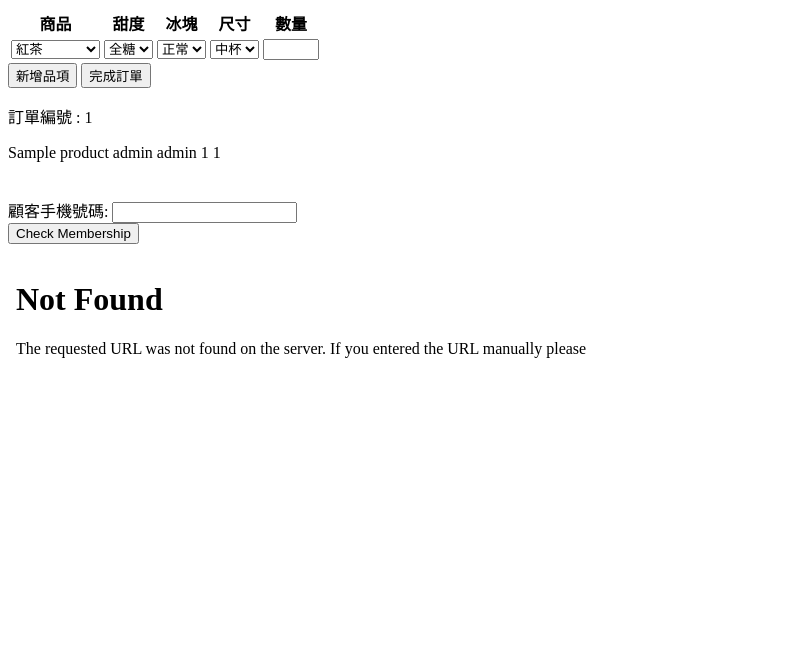
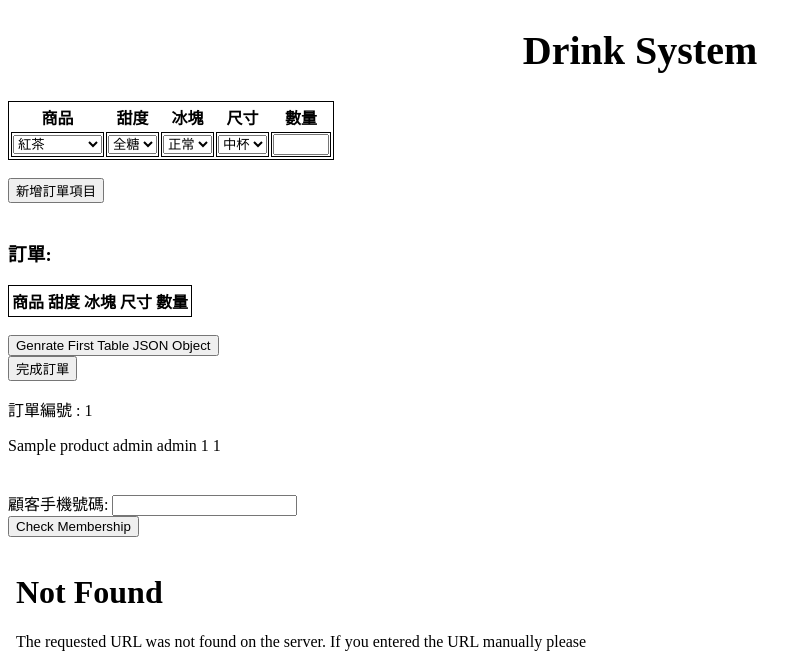
Before and after one commit to mingmin0101/Drinks-System, a Python web app: template system/drink/templates/order.html in a window 1280 px wide. Shown: the top 652 px of the page, without its empty margins (0-812 px from the left). Run offline with Jinja, Linux system fonts and the light colour scheme; the template is opened without the code that fills it: most values are stand-ins (such as "Sample title", 1, 10 or a date in 2020); lists and menus that the app fills with data are empty; some libraries are stand-ins or nearby versions.

Commit message:
version4: function modified(order)

```diff
--- a/system/drink/templates/main_page.html
+++ b/system/drink/templates/main_page.html
@@ -1,6 +1,7 @@
 <!DOCTYPE html>
 <html>
 <head>
+    <title> Drink System </title>
     <style type="text/css">
         .button {
           background-color: #C3B091;
--- a/system/drink/templates/order.html
+++ b/system/drink/templates/order.html
@@ -2,14 +2,92 @@
 <html>
 	<head>
 
-		<title></title>
+		<title>ORDER</title>
+
+        <style>
+        table, td {
+          border: 1px solid black;
+        }
+        h1 {
+          text-align: center;
+          font-size: 40px;
+        }
+        </style>
+        <script type="text/javascript" src="https://ajax.googleapis.com/ajax/libs/jquery/3.2.1/jquery.min.js"></script>
+        <script type="text/javascript">
+            $(function () {
+                $("[id*=btnFirstGenerateJson").click(function () {
+                    var array1 = [];
+                    $("[id*=finalOrder] .DataRow").each(function () {
+                        var amount = $(this).find('td').eq(4).text().trim();
+                        if (!isNaN(amount)) {
+                            var firstTableData = {};
+                            firstTableData.drink = $(this).find('td').eq(0).text().trim();
+                            firstTableData.sugar = $(this).find('td').eq(1).text().trim();
+                            firstTableData.ice = $(this).find('td').eq(2).text().trim();
+                            firstTableData.cupsize = $(this).find('td').eq(3).text().trim();
+                            firstTableData.amount = amount
+                            array1.push(firstTableData);
+                        }
+                    });
+                    alert(JSON.stringify(array1));
+                });
+            })
+
+        </script>
+
+        <script>
+        function addRow() {
+          var table = document.getElementById("orderTable");
+          var row = table.insertRow(-1);
+          var cell1 = row.insertCell(0);
+          var cell2 = row.insertCell(1);
+          var cell3 = row.insertCell(2);
+          var cell4 = row.insertCell(3);
+          var cell5 = row.insertCell(4);
+          cell1.innerHTML = document.getElementById("order_drink").innerHTML
+          cell2.innerHTML = document.getElementById("order_sugar").innerHTML
+          cell3.innerHTML = document.getElementById("order_ice").innerHTML
+          cell4.innerHTML = document.getElementById("order_size").innerHTML
+          cell5.innerHTML = document.getElementById("order_num").innerHTML
+        }
+        function convert() {
+          var table = document.getElementById("finalOrder");
+          var row = table.insertRow(-1);
+          row.className = 'DataRow';
+          var cell1 = row.insertCell(0);
+          var cell2 = row.insertCell(1);
+          var cell3 = row.insertCell(2);
+          var cell4 = row.insertCell(3);
+          var cell5 = row.insertCell(4);
+
+          var selObjDrink = document.getElementById("drink");
+          var selObjSugar = document.getElementById("sugar");
+          var selObjIce = document.getElementById("ice");
+          var selObjSize = document.getElementById("size");
+          var selObjNum = document.getElementById("num_of_drink");
+
+          cell1.innerHTML = selObjDrink.options[selObjDrink.selectedIndex].text;
+          cell2.innerHTML = selObjSugar.options[selObjSugar.selectedIndex].text;
+          cell3.innerHTML = selObjIce.options[selObjIce.selectedIndex].text;
+          cell4.innerHTML = selObjSize.options[selObjSize.selectedIndex].text;
+          cell5.innerHTML = selObjNum.value;
+
+        }
+
+        </script>
+
 
 	</head>
 	<body>
-
+        <!--
+        <button onclick='addRow()' id="run" class="btn btn-primary"> 新增品項 </button>
+        -->
+        <div style="text-align:center;">
+            <h1 onclick="window.location.href ='/main_page'">Drink System</h1>
+        </div>
         <form method="GET" action="" >
-
-        <table>
+        <table id="orderTable">
           <tr>
             <th>商品</th>
             <th>甜度</th>
@@ -18,9 +96,9 @@
             <th>數量</th>
           </tr>
 
-          <tr>
-            <td>
-                <select id="drink" name="drink" required>
+          <tr class="DataRow">
+            <td id='order_drink'>
+                <select id="drink" name="drink">
                 <option value="red_tea">紅茶</option>
                 <option value="green_tea">綠茶</option>
                 <option value="milktea">鮮奶茶</option>
@@ -29,8 +107,8 @@
                 <option value="bubble_green_milktea">珍珠奶綠</option>
                 </select>
             </td>
-            <td>
-                <select id="sugar" name="sugar" required>
+            <td id='order_sugar'>
+                <select id="sugar" name="sugar">
                 <option value="sugar4">全糖</option>
                 <option value="sugar3">少糖</option>
                 <option value="sugar2">半糖</option>
@@ -38,28 +116,52 @@
                 <option value="sugar0">無糖</option>
                 </select>
             </td>
-            <td>
-                <select id="ice" name="ice" required>
+            <td id='order_ice'>
+                <select id="ice" name="ice">
                 <option value="iceFull">正常</option>
                 <option value="iceLess">少冰</option>
                 <option value="iceNon">去冰</option>
                 <option value="hot">溫熱</option>
                 </select>
             </td>
-            <td>
+            <td id='order_size'>
                 <select id="size" name="size" required>
                 <option value="midium">中杯</option>
                 <option value="large">大杯</option>
                 </select>
             </td>
-            <td>
+            <td id='order_num'>
                 <input type="number" id="num_of_drink" name="num_of_drink" min="0" max="10">
             </td>
           </tr>
 
 
         </table>
-        <button type="button" name='add' onclick='addColumn()'> 新增品項 </button>
+        </form>
+        <br>
+        <button onclick='convert()' name='convert'>新增訂單項目</button>
+        <br>
+        <br>
+        <div>
+            <h3>訂單:</h3>
+            <table id='finalOrder'>
+                <tr>
+                    <th>商品</th>
+                    <th>甜度</th>
+                    <th>冰塊</th>
+                    <th>尺寸</th>
+                    <th>數量</th>
+                </tr>
+            </table>
+
+        </div>
+        <br>
+
+        <input type="button" value="Genrate First Table JSON Object" id="btnFirstGenerateJson" />
+
+
+
+        <form method="GET" action="">
         <input type='submit' name='createOrder' value='完成訂單'>
         <p> 訂單編號 : {{ ordernum.num }} </p>
         {% for orders in order_has_product_set.all %}
@@ -90,10 +192,7 @@
         <p id="demo"></p>
 
         <script>
-        function addColumn(){
 
-
-        }
         function myFunction() {
           var txt;
 
--- a/system/system/settings.py
+++ b/system/system/settings.py
@@ -120,3 +120,6 @@ USE_TZ = True
 # https://docs.djangoproject.com/en/2.1/howto/static-files/
 
 STATIC_URL = '/static/'
+STATICFILES_DIRS = [
+    os.path.join(BASE_DIR, "static"),
+]
--- a/system/system/urls.py
+++ b/system/system/urls.py
@@ -13,6 +13,8 @@ Including another URLconf
     1. Import the include() function: from django.urls import include, path
     2. Add a URL to urlpatterns:  path('blog/', include('blog.urls'))
 """
+from django.conf import settings
+from django.conf.urls.static import static
 from django.contrib import admin
 from django.urls import path
 from drink.views import main_page,order,add_member,list_ingredient,level_setup
@@ -24,4 +26,4 @@ urlpatterns = [
     path('order/', order),
     path('listingredient/',list_ingredient),
     path('level_setup/',level_setup),
-]
+]+ static(settings.STATIC_URL, document_root=settings.STATIC_ROOT)
```
Also changed, not shown: system/drink/views.py (+18 -2 lines), system/db.sqlite3.
